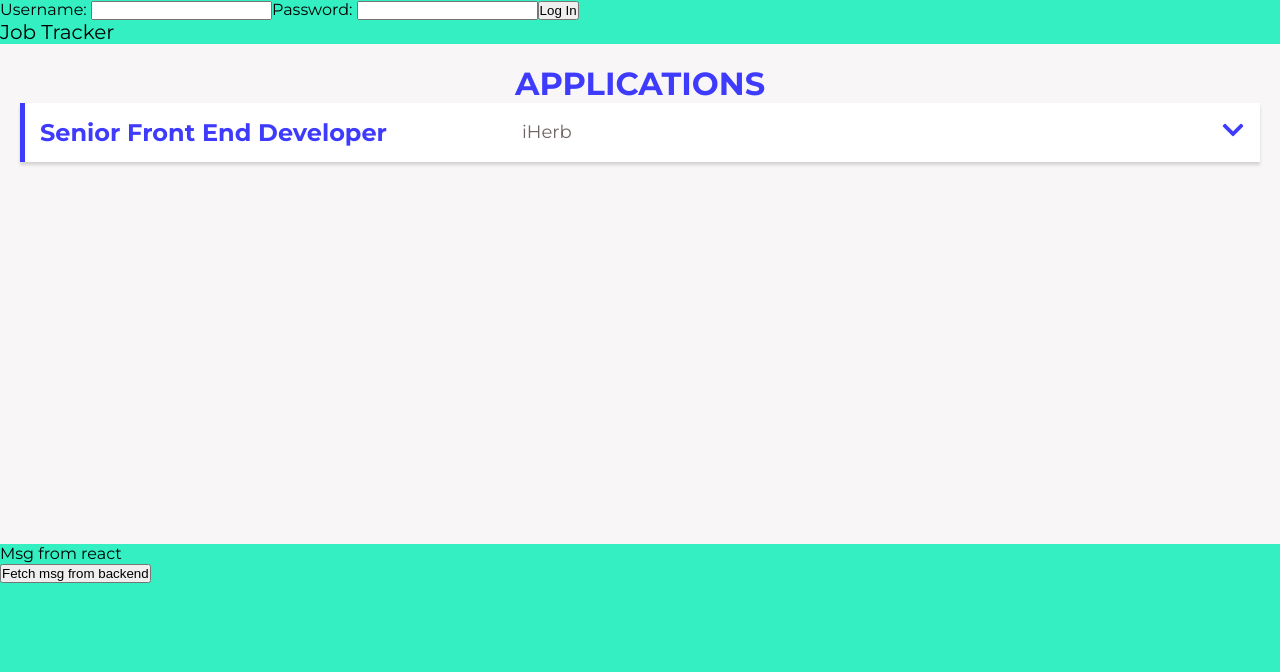
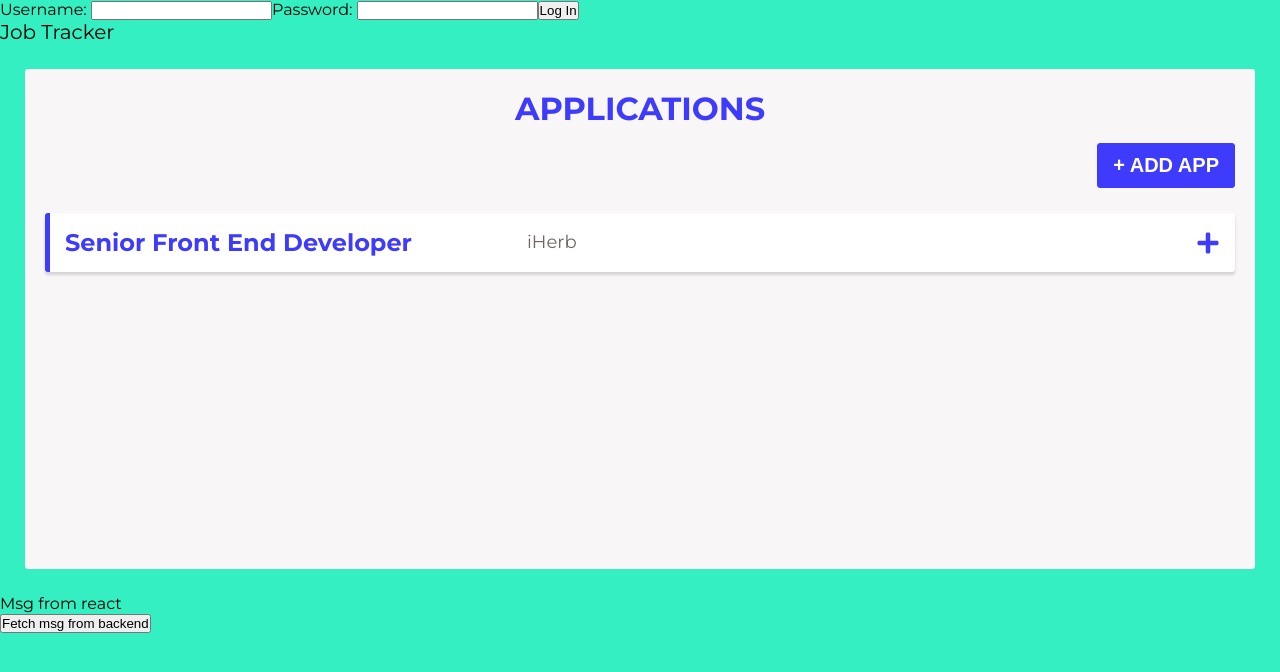
Before and after one commit to chingu-voyages/v8-chimeras-team-04, a React (Create React App) app in the folder client/: page / in a window 1280 px wide. Shown: the top 672 px of the page. Built offline with nearby package versions, Linux system fonts and the light colour scheme.

Commit message:
adjust plus position

```diff
--- a/client/src/App.jsx
+++ b/client/src/App.jsx
@@ -11,7 +11,9 @@ export default function App() {
     <div>
       <Login />
       <Header />
-      <AppList />
+      <div className="full-app">
+        <AppList />
+      </div>
       <p>Msg from react</p>
       <p>{data}</p>
       <button onClick={handleClick}>Fetch msg from backend</button>
--- a/client/src/components/AppList/AppList.jsx
+++ b/client/src/components/AppList/AppList.jsx
@@ -13,6 +13,7 @@ export default function AppList() {
   return (
     <div className="appList-container">
       <h1 className="appList-title">Applications</h1>
+      <button className="appList-btn-add">+ Add App</button>
       <AppListing
         position={position}
         company={company}
--- a/client/src/components/AppList/AppList.scss
+++ b/client/src/components/AppList/AppList.scss
@@ -4,6 +4,8 @@
     background-color: $grey-light;
     height: 500px;
     padding: 20px;
+    text-align: right;
+
 }
 
 .appList-title {
@@ -11,3 +13,21 @@
     text-transform: uppercase;
     text-align: center;
 }
+
+.appList-btn-add {
+    background-color: $blue-med;
+    border: 1px solid $blue-med;
+    text-transform: uppercase;
+    color: white;
+    font-weight: 700;
+    font-size: 20px;
+    padding: 10px 15px;
+    border-radius: 3px;
+    margin: 15px 0px 25px 0px;
+    text-align: right;
+
+    &:hover {
+        background-color: $blue-dark;
+        cursor: pointer;
+    }
+}
--- a/client/src/components/AppListing/AppListing.jsx
+++ b/client/src/components/AppListing/AppListing.jsx
@@ -15,7 +15,7 @@ export default function AppListing(props) {
         <button
           onClick={() => props.setFullView(!props.fullView)}
           className="expand-button">
-          { props.fullView ? <i class="fas fa-chevron-up"></i> : <i class="fas fa-chevron-down"></i> }
+          { props.fullView ? <i class="fas fa-minus"></i> : <i class="fas fa-plus"></i> }
 
         </button>
       </div>
--- a/client/src/components/AppListing/AppListing.scss
+++ b/client/src/components/AppListing/AppListing.scss
@@ -7,6 +7,8 @@
     padding: 15px;
     width: 100%;
     position: relative;
+    border-radius: 3px;
+    text-align: left;
 }
 
 .listing-categories-main {
@@ -32,12 +34,12 @@
     color: #706565;
 }
 
-.fa-chevron-down, .fa-chevron-up {
+.fa-plus, .fa-minus {
     color: $blue-med;
     font-size: 24px;
     position: absolute;
     right: 10px;
-    top: 10px;
+    top: 12.5px;
     padding: 5px;
     border-radius: 700px;
     height: 34px;
--- a/client/src/index.scss
+++ b/client/src/index.scss
@@ -20,3 +20,9 @@ code {
   margin: 0;
   box-sizing: border-box;
 }
+
+.full-app {
+  margin: 25px;
+  border-radius: 3px;
+  overflow: hidden;
+}
--- a/client/src/variables.scss
+++ b/client/src/variables.scss
@@ -4,6 +4,7 @@ $white: #FFFFFF;
 $green-med: #33EFC2;
 
 $blue-med: #3F3BFC;
+$blue-dark: rgb(23, 20, 196);
 
 $grey-light: #F8F6F6;
 $grey-med: #A49D9D;
```
